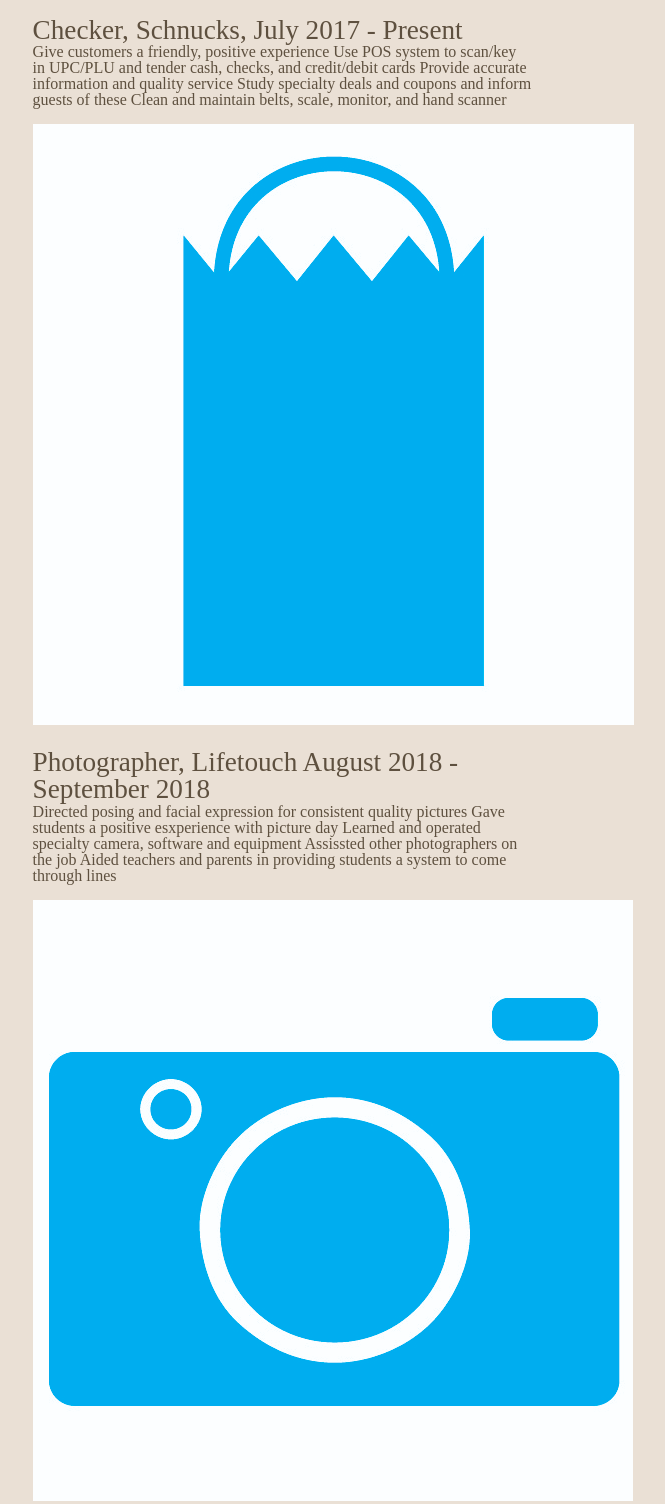
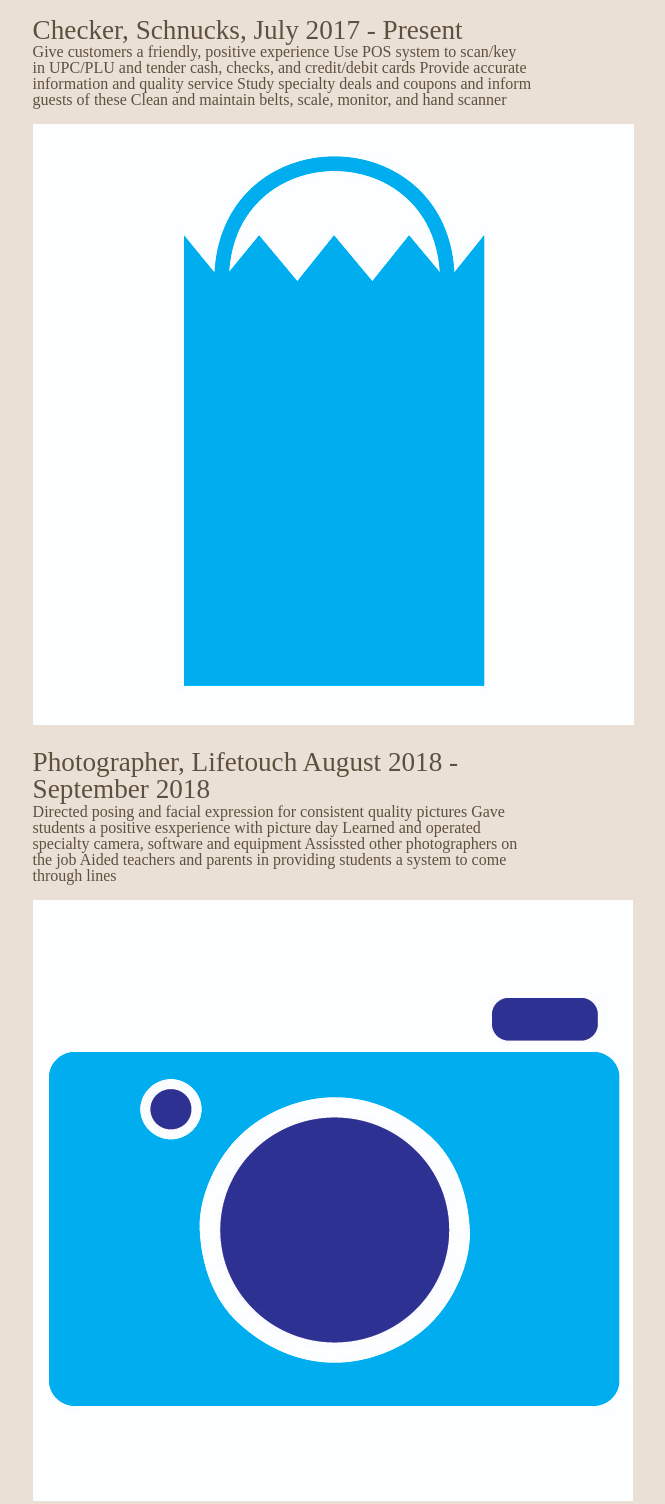
Before and after one commit to Spencer1603/html-me-something, a plain HTML site: page index.html in a window 1280 px wide. Shown: the part 234-1738 px from the top of the page, without its empty margins (9-674 px from the left). Drawn offline with Linux system fonts and the light colour scheme.

Commit message:
Updateded assets

```diff
--- a/index.html
+++ b/index.html
@@ -52,7 +52,7 @@
 			Clean and maintain belts, scale, monitor, and hand scanner
 			</p>
 			<br>
-			<img src="/media/asset-03.jpg" alt="Scanning and bagging groceries is part of my current job">
+			<img src="/media/assets-05.jpg" alt="Scanning and bagging groceries is part of my current job">
 			</div>
 
 			<div class="experience" id="lifetouch">
@@ -63,7 +63,7 @@
 			Assissted other photographers on the job
 			Aided teachers and parents in providing students a system to come through lines</p>
 			<br>
-			<img src="/media/asset-02.jpg" alt="Working with cameras has always been one of my passions">
+			<img src="/media/assets-04.jpg" alt="Working with cameras has always been one of my passions">
 			</div>
 
 			<div class="experience"  id="marcus">
@@ -75,7 +75,7 @@
 			Prepared food items, such as popcorn, soda, and nachos
 			Cleaned and maintained auditoriums, bathrooms, lobby, hallways, and arcade</p>
 			<br>
-			<img src="/media/asset-01.jpg" alt="Serving customers with a smile is my action">
+			<img src="/media/assets-03.jpg" alt="Serving customers with a smile is my action">
 			</div>
 		</article>
 		<article id="education">
```
Also changed, not shown: media/asset-01.jpg (deleted), media/asset-02.jpg (deleted), media/asset-03.jpg (deleted), media/assets-03.jpg (added), media/assets-04.jpg (added), media/assets-05.jpg (added).
